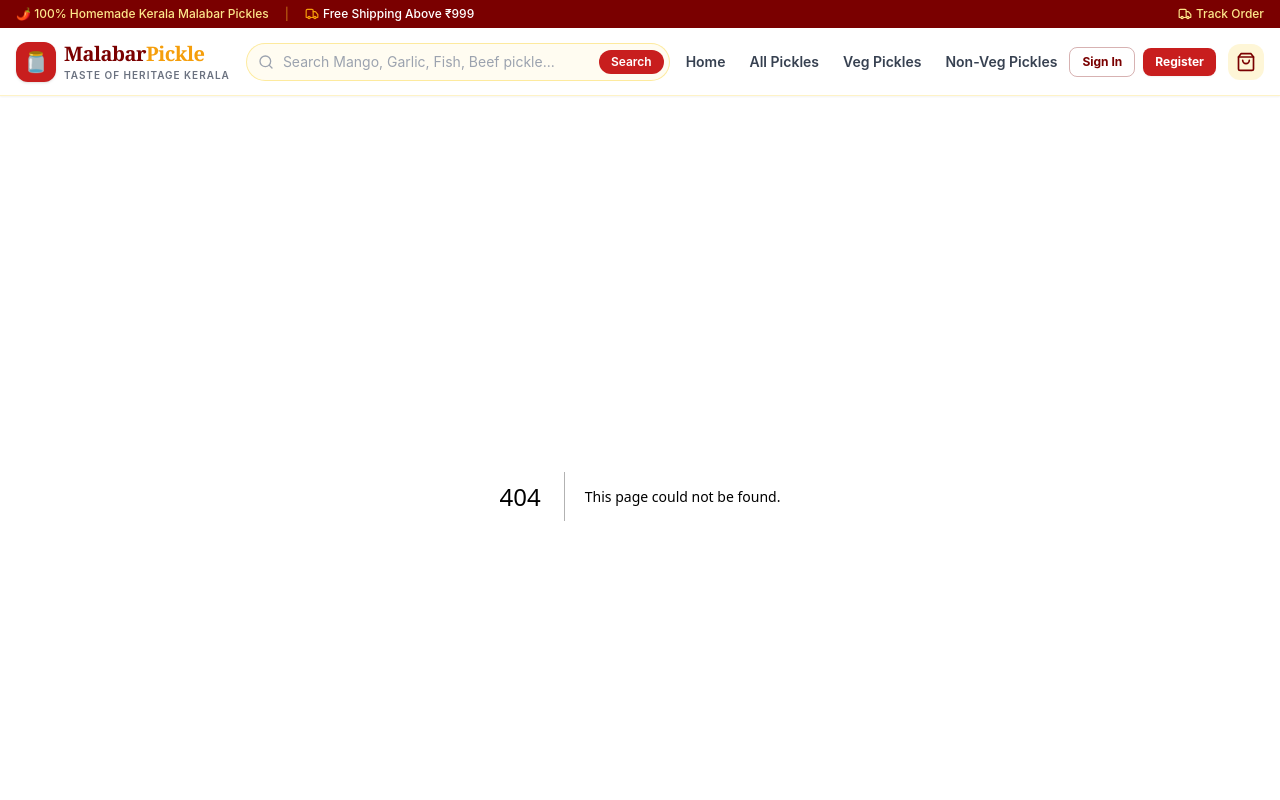
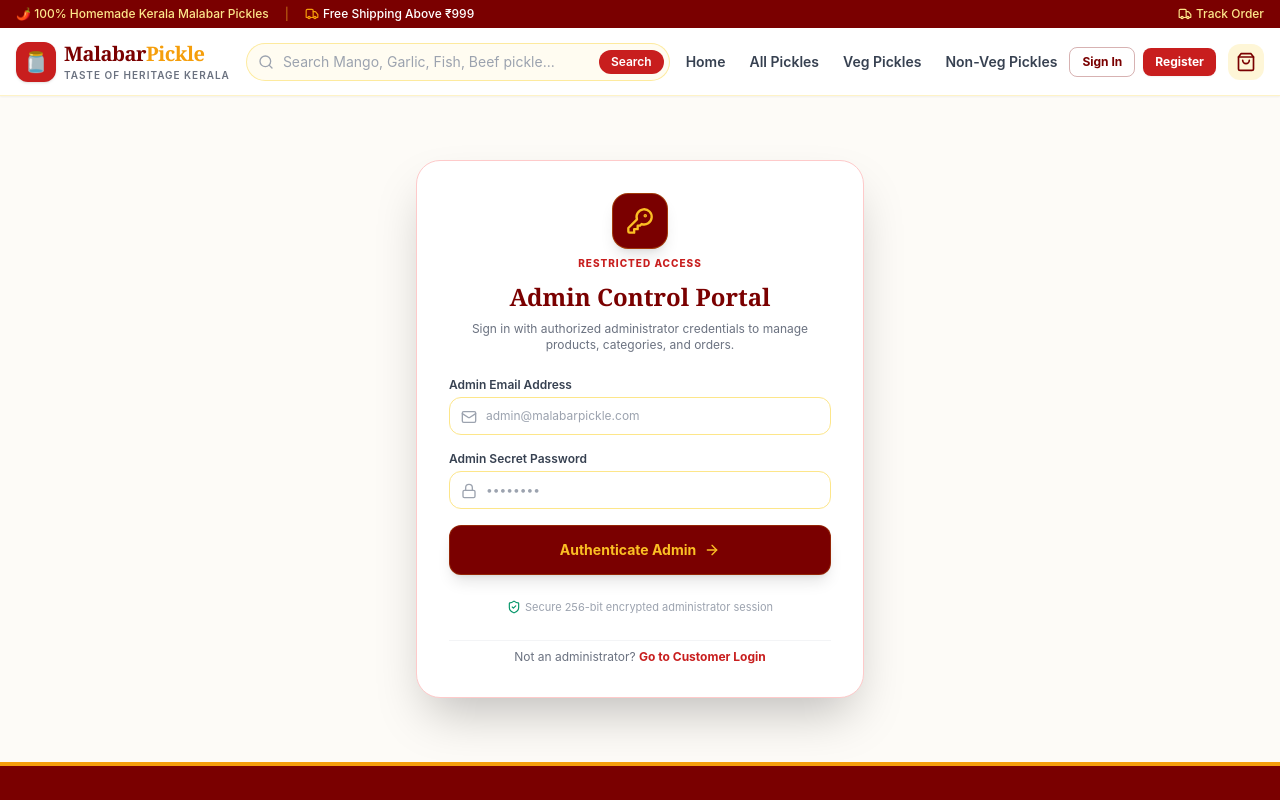
Before and after one commit to dinil2000/malabarpickle, a Next.js app: page /admin/login in a window 1280 px wide. Before the commit this address had no page. Shown: the top 800 px of the page. Built offline with nearby package versions, Linux system fonts and the light colour scheme.

Commit message:
Enhance security: Remove plain text demo credentials banner from public login and implement secret /admin/login portal

```diff
--- a/app/admin/categories/page.tsx
+++ b/app/admin/categories/page.tsx
@@ -31,7 +31,7 @@
 
   useEffect(() => {
     if (!isLoading && (!user || user.role !== 'admin')) {
-      router.push('/login');
+      router.push('/admin/login');
       return;
     }
     if (user?.role === 'admin') {
--- a/app/admin/customers/page.tsx
+++ b/app/admin/customers/page.tsx
@@ -23,7 +23,7 @@
 
   useEffect(() => {
     if (!isLoading && (!user || user.role !== 'admin')) {
-      router.push('/login');
+      router.push('/admin/login');
       return;
     }
     if (user?.role === 'admin') {
--- /dev/null
+++ b/app/admin/login/page.tsx
@@ -0,0 +1,128 @@
+'use client';
+
+import React, { useState } from 'react';
+import Link from 'next/link';
+import { useRouter } from 'next/navigation';
+import { useAuth } from '@/context/AuthContext';
+import { Lock, Mail, ArrowRight, ShieldCheck, KeyRound } from 'lucide-react';
+
+export default function AdminLoginPage() {
+  const router = useRouter();
+  const { login } = useAuth();
+
+  const [email, setEmail] = useState('');
+  const [password, setPassword] = useState('');
+  const [loading, setLoading] = useState(false);
+  const [error, setError] = useState('');
+
+  const handleSubmit = async (e: React.FormEvent) => {
+    e.preventDefault();
+    setError('');
+    setLoading(true);
+
+    try {
+      const res = await fetch('/api/auth/login', {
+        method: 'POST',
+        headers: { 'Content-Type': 'application/json' },
+        body: JSON.stringify({ email, password })
+      });
+
+      const data = await res.json();
+
+      if (data.success) {
+        if (data.user.role === 'admin') {
+          login(data.user);
+          router.push('/admin');
+        } else {
+          setError('Access Denied. You do not have Administrator permissions.');
+        }
+      } else {
+        setError(data.error || 'Invalid administrator credentials');
+      }
+    } catch (err) {
+      console.error(err);
+      setError('An error occurred during authentication.');
+    } finally {
+      setLoading(false);
+    }
+  };
+
+  return (
+    <div className="container mx-auto px-4 py-16 flex justify-center items-center">
+      <div className="w-full max-w-md bg-white p-8 rounded-3xl border border-red-200 shadow-2xl space-y-6">
+        {/* Admin Header */}
+        <div className="text-center space-y-2">
+          <div className="w-14 h-14 bg-brand-dark text-amber-400 rounded-2xl flex items-center justify-center mx-auto text-2xl shadow-lg border border-amber-400/30">
+            <KeyRound className="w-7 h-7 text-amber-400" />
+          </div>
+          <span className="text-[10px] font-extrabold tracking-widest text-brand-crimson uppercase">
+            Restricted Access
+          </span>
+          <h1 className="text-2xl font-extrabold font-serif text-brand-dark">
+            Admin Control Portal
+          </h1>
+          <p className="text-xs text-gray-500">
+            Sign in with authorized administrator credentials to manage products, categories, and orders.
+          </p>
+        </div>
+
+        {error && (
+          <div className="p-3 bg-red-50 border border-red-200 text-red-700 text-xs rounded-xl font-medium text-center">
+            {error}
+          </div>
+        )}
+
+        <form onSubmit={handleSubmit} className="space-y-4">
+          <div className="space-y-1 text-xs">
+            <label className="font-semibold text-gray-700">Admin Email Address</label>
+            <div className="relative">
+              <input
+                type="email"
+                required
+                placeholder="admin@malabarpickle.com"
+                value={email}
+                onChange={(e) => setEmail(e.target.value)}
+                className="w-full pl-9 pr-3 py-2.5 border border-amber-200 rounded-xl focus:outline-none focus:ring-1 focus:ring-brand-crimson"
+              />
+              <Mail className="w-4 h-4 text-gray-400 absolute left-3 top-3" />
+            </div>
+          </div>
+
+          <div className="space-y-1 text-xs">
+            <label className="font-semibold text-gray-700">Admin Secret Password</label>
+            <div className="relative">
+              <input
+                type="password"
+                required
+                placeholder="••••••••"
+                value={password}
+                onChange={(e) => setPassword(e.target.value)}
+                className="w-full pl-9 pr-3 py-2.5 border border-amber-200 rounded-xl focus:outline-none focus:ring-1 focus:ring-brand-crimson"
+              />
+              <Lock className="w-4 h-4 text-gray-400 absolute left-3 top-3" />
+            </div>
+          </div>
+
+          <button
+            type="submit"
+            disabled={loading}
+            className="w-full py-3.5 bg-brand-dark text-amber-400 font-bold text-sm rounded-xl hover:bg-black transition shadow-lg flex items-center justify-center gap-2 border border-amber-400/20"
+          >
+            {loading ? 'Verifying Admin Key...' : <>Authenticate Admin <ArrowRight className="w-4 h-4" /></>}
+          </button>
+        </form>
+
+        <p className="text-[11px] text-gray-400 text-center flex items-center justify-center gap-1">
+          <ShieldCheck className="w-3.5 h-3.5 text-emerald-600" /> Secure 256-bit encrypted administrator session
+        </p>
+
+        <div className="text-center pt-2 border-t border-gray-100 text-xs text-gray-500">
+          Not an administrator?{' '}
+          <Link href="/login" className="font-bold text-brand-crimson hover:underline">
+            Go to Customer Login
+          </Link>
+        </div>
+      </div>
+    </div>
+  );
+}
--- a/app/admin/orders/page.tsx
+++ b/app/admin/orders/page.tsx
@@ -30,7 +30,7 @@
 
   useEffect(() => {
     if (!isLoading && (!user || user.role !== 'admin')) {
-      router.push('/login');
+      router.push('/admin/login');
       return;
     }
     if (user?.role === 'admin') {
--- a/app/admin/page.tsx
+++ b/app/admin/page.tsx
@@ -16,7 +16,7 @@
 
   useEffect(() => {
     if (!isLoading && (!user || user.role !== 'admin')) {
-      router.push('/login');
+      router.push('/admin/login');
       return;
     }
 
--- a/app/admin/products/page.tsx
+++ b/app/admin/products/page.tsx
@@ -51,7 +51,7 @@
 
   useEffect(() => {
     if (!isLoading && (!user || user.role !== 'admin')) {
-      router.push('/login');
+      router.push('/admin/login');
       return;
     }
     if (user?.role === 'admin') {
--- a/app/login/page.tsx
+++ b/app/login/page.tsx
@@ -18,13 +18,19 @@
   const handleSubmit = async (e: React.FormEvent) => {
     e.preventDefault();
     setError('');
+
+    if (!email.trim() || !password) {
+      setError('Please enter both email and password.');
+      return;
+    }
+
     setLoading(true);
 
     try {
       const res = await fetch('/api/auth/login', {
         method: 'POST',
         headers: { 'Content-Type': 'application/json' },
-        body: JSON.stringify({ email, password })
+        body: JSON.stringify({ email: email.trim(), password })
       });
 
       const data = await res.json();
@@ -37,63 +43,34 @@
           router.push('/account');
         }
       } else {
-        setError(data.error || 'Invalid credentials');
+        setError(data.error || 'Invalid email or password. Please try again.');
       }
     } catch (err) {
       console.error(err);
-      setError('An error occurred. Please try again.');
+      setError('An error occurred during sign in. Please try again.');
     } finally {
       setLoading(false);
     }
   };
 
-  const autofillCustomer = () => {
-    setEmail('customer@example.com');
-    setPassword('password123');
-  };
-
-  const autofillAdmin = () => {
-    setEmail('admin@malabarpickle.com');
-    setPassword('admin');
-  };
-
   return (
     <div className="container mx-auto px-4 py-12 flex justify-center items-center">
       <div className="w-full max-w-md bg-white p-8 rounded-3xl border border-amber-100 shadow-xl space-y-6">
-        {/* Header */}
+        {/* Customer Login Header */}
         <div className="text-center space-y-2">
           <div className="w-12 h-12 bg-brand-crimson text-white rounded-2xl flex items-center justify-center mx-auto text-xl shadow">
             🫙
           </div>
           <h1 className="text-2xl font-extrabold font-serif text-brand-dark">
-            Welcome Back
+            Customer Sign In
           </h1>
-          <p className="text-xs text-gray-500">Sign in to track orders and manage your saved address.</p>
-        </div>
-
-        {/* Quick Demo Login Fill Buttons */}
-        <div className="p-3 bg-amber-50 rounded-2xl border border-amber-200/80 text-xs space-y-2">
-          <span className="font-bold text-gray-700 block text-center">⚡ Quick Test Credentials:</span>
-          <div className="grid grid-cols-2 gap-2">
-            <button
-              type="button"
-              onClick={autofillCustomer}
-              className="py-1.5 px-2 bg-white border border-amber-300 rounded-lg font-bold text-gray-800 hover:bg-amber-100 text-[11px] shadow-sm"
-            >
-              Demo Customer
-            </button>
-            <button
-              type="button"
-              onClick={autofillAdmin}
-              className="py-1.5 px-2 bg-brand-dark text-white rounded-lg font-bold hover:bg-gray-900 text-[11px] shadow-sm"
-            >
-              Demo Admin
-            </button>
-          </div>
+          <p className="text-xs text-gray-500">
+            Sign in to view saved orders, manage delivery addresses, and reorder pickles.
+          </p>
         </div>
 
         {error && (
-          <div className="p-3 bg-red-50 border border-red-200 text-red-700 text-xs rounded-xl font-medium">
+          <div className="p-3 bg-red-50 border border-red-200 text-red-700 text-xs rounded-xl font-medium text-center">
             {error}
           </div>
         )}
@@ -105,7 +82,7 @@
               <input
                 type="email"
                 required
-                placeholder="customer@example.com"
+                placeholder="yourname@example.com"
                 value={email}
                 onChange={(e) => setEmail(e.target.value)}
                 className="w-full pl-9 pr-3 py-2.5 border border-amber-200 rounded-xl focus:outline-none focus:ring-1 focus:ring-brand-crimson"
@@ -134,14 +111,18 @@
             disabled={loading}
             className="w-full py-3.5 bg-brand-crimson text-white font-bold text-sm rounded-xl hover:bg-brand-dark transition shadow flex items-center justify-center gap-2"
           >
-            {loading ? 'Authenticating...' : <>Sign In <ArrowRight className="w-4 h-4" /></>}
+            {loading ? 'Signing In...' : <>Sign In <ArrowRight className="w-4 h-4" /></>}
           </button>
         </form>
+
+        <p className="text-[11px] text-gray-400 text-center flex items-center justify-center gap-1">
+          <ShieldCheck className="w-3.5 h-3.5 text-emerald-600" /> Secure customer session saved in MongoDB
+        </p>
 
         <div className="text-center pt-2 border-t border-gray-100 text-xs text-gray-600">
           Don't have an account yet?{' '}
           <Link href="/register" className="font-bold text-brand-crimson hover:underline">
-            Register Now
+            Register Free Account
           </Link>
         </div>
       </div>
```
